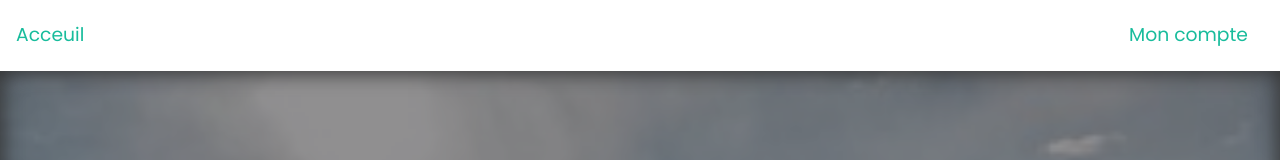
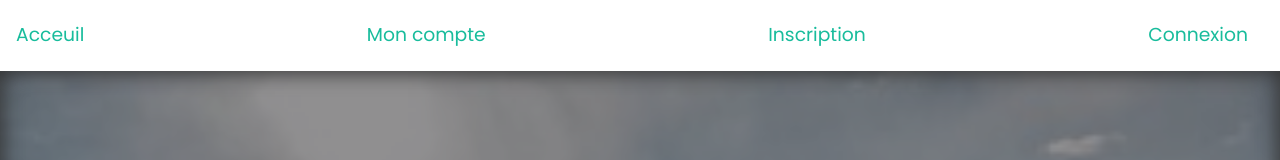
Before and after one commit to teratota/e-motion, an Angular app in the folder Frontend/: page / in a window 1280 px wide. Shown: the top 160 px of the page. Built offline with nearby package versions, Linux system fonts and the light colour scheme; no server answers.

Commit message:
modification navbar

```diff
--- a/Frontend/src/app/component/navbar/navbar.component.html
+++ b/Frontend/src/app/component/navbar/navbar.component.html
@@ -16,6 +16,12 @@
     <a class="navbar-brand" [routerLink]="['/utilisateur']" >
       Mon compte
     </a>
+    <a class="navbar-brand" [routerLink]="['/inscription']" >
+      Inscription
+    </a>
+    <a class="navbar-brand" [routerLink]="['/connexion']" >
+      Connexion
+    </a>
   </nav>
   </div>
 <div *ngIf="admin">
```
